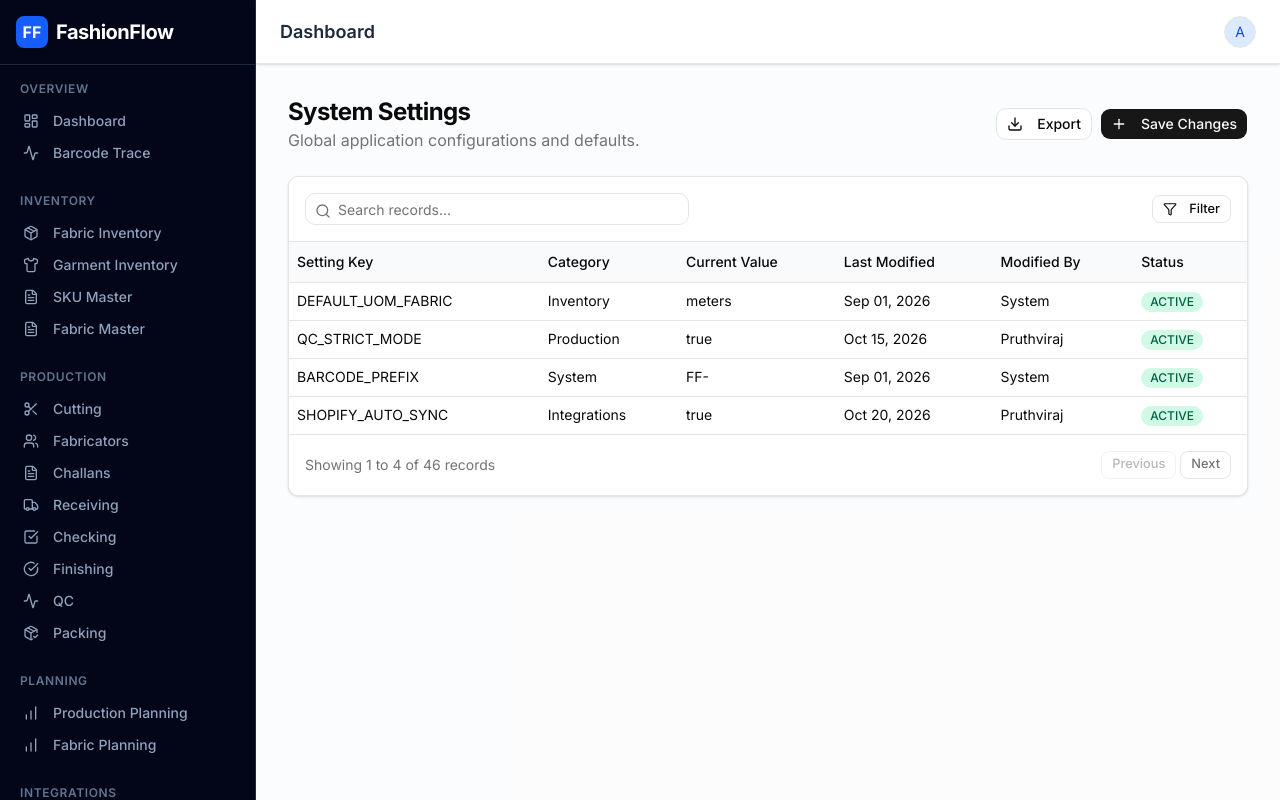
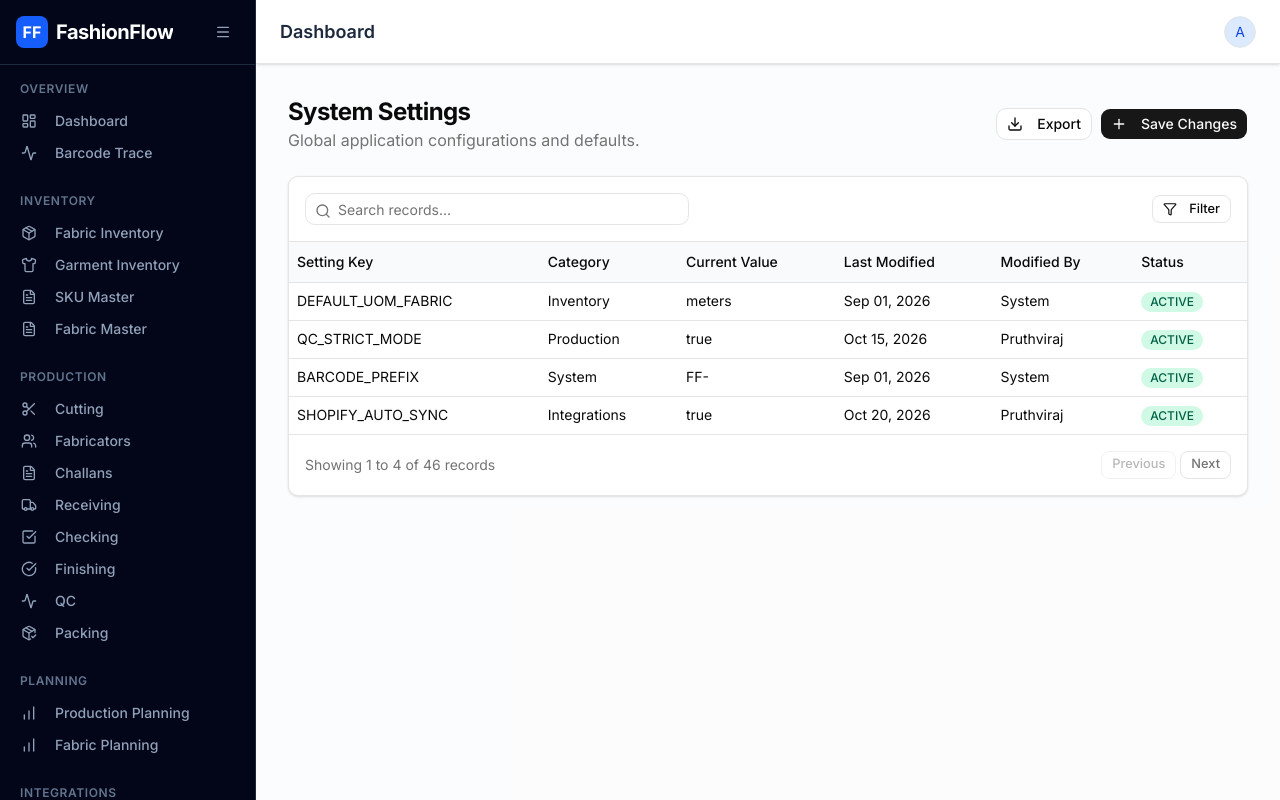
Before and after one commit to pruthvirajtarode/FashionFlow---Inventory-Manufacturing-Management-MVP, a Next.js app: page /admin/settings in a window 1280 px wide. Built offline with nearby package versions, Linux system fonts and the light colour scheme.

Commit message:
Add scroll-to-top button and desktop sidebar toggle

```diff
--- a/src/app/layout.tsx
+++ b/src/app/layout.tsx
@@ -4,6 +4,7 @@ import "./globals.css";
 import { Sidebar } from "@/components/layout/sidebar";
 import { Header } from "@/components/layout/header";
 import { Toaster } from "@/components/ui/sonner";
+import { ScrollToTop } from "@/components/ui/scroll-to-top";
 
 const inter = Inter({ subsets: ["latin"] });
 
@@ -32,6 +33,7 @@ export default function RootLayout({
           </div>
         </div>
         <Toaster />
+        <ScrollToTop />
       </body>
     </html>
   );
--- a/src/components/layout/sidebar.tsx
+++ b/src/components/layout/sidebar.tsx
@@ -1,9 +1,13 @@
+"use client"
+
 import Link from 'next/link'
+import { useState } from 'react'
 import { Button } from '@/components/ui/button'
+import { cn } from '@/lib/utils'
 import {
   LayoutDashboard, Package, Shirt, Scissors, Truck,
   CheckSquare, CheckCircle, PackageCheck, FileText,
-  BarChart, Users, Settings, Activity, ShoppingCart
+  BarChart, Users, Settings, Activity, ShoppingCart, Menu
 } from 'lucide-react'
 
 const routes = [
@@ -60,24 +64,57 @@ const routes = [
 ]
 
 export function Sidebar({ onNavigate }: { onNavigate?: () => void }) {
+  const [isCollapsed, setIsCollapsed] = useState(false)
+
   return (
-    <div className="flex flex-col h-full bg-slate-950 text-slate-300 w-64 flex-shrink-0 border-r border-slate-800">
-      <div className="p-4 flex items-center gap-2 border-b border-slate-800">
-        <div className="h-8 w-8 bg-blue-600 rounded-md flex items-center justify-center text-white font-bold">FF</div>
-        <span className="text-xl font-bold text-white tracking-tight">FashionFlow</span>
+    <div className={cn(
+      "flex flex-col h-full bg-slate-950 text-slate-300 flex-shrink-0 border-r border-slate-800 transition-all duration-300",
+      isCollapsed ? "w-16" : "w-64"
+    )}>
+      <div className={cn(
+        "p-4 flex items-center border-b border-slate-800",
+        isCollapsed ? "justify-center" : "justify-between"
+      )}>
+        <div className="flex items-center gap-2 overflow-hidden">
+          <div className="h-8 w-8 bg-blue-600 rounded-md flex items-center justify-center text-white font-bold shrink-0">FF</div>
+          {!isCollapsed && <span className="text-xl font-bold text-white tracking-tight whitespace-nowrap">FashionFlow</span>}
+        </div>
+        {!isCollapsed && (
+          <Button variant="ghost" size="icon" className="text-slate-400 hover:text-white" onClick={() => setIsCollapsed(true)}>
+            <Menu className="h-5 w-5" />
+          </Button>
+        )}
       </div>
-      <div className="flex-1 overflow-y-auto py-4">
+
+      {isCollapsed && (
+        <div className="flex justify-center p-2 border-b border-slate-800">
+          <Button variant="ghost" size="icon" className="text-slate-400 hover:text-white" onClick={() => setIsCollapsed(false)}>
+            <Menu className="h-5 w-5" />
+          </Button>
+        </div>
+      )}
+
+      <div className="flex-1 overflow-y-auto overflow-x-hidden py-4 custom-scrollbar">
         {routes.map((group, idx) => (
-          <div key={idx} className="mb-6 px-3">
-            <h3 className="mb-2 px-2 text-xs font-semibold uppercase tracking-wider text-slate-500">
-              {group.heading}
-            </h3>
+          <div key={idx} className="mb-6 px-2">
+            {!isCollapsed && (
+              <h3 className="mb-2 px-3 text-xs font-semibold uppercase tracking-wider text-slate-500 whitespace-nowrap">
+                {group.heading}
+              </h3>
+            )}
             <div className="space-y-1">
               {group.items.map((item, i) => (
                 <Link key={i} href={item.path} onClick={onNavigate}>
-                  <Button variant="ghost" className="w-full justify-start text-slate-400 hover:text-white hover:bg-slate-800">
-                    <item.icon className="mr-2 h-4 w-4" />
-                    {item.name}
+                  <Button
+                    variant="ghost"
+                    className={cn(
+                      "w-full text-slate-400 hover:text-white hover:bg-slate-800",
+                      isCollapsed ? "justify-center px-0" : "justify-start px-3"
+                    )}
+                    title={isCollapsed ? item.name : undefined}
+                  >
+                    <item.icon className={cn("h-4 w-4 shrink-0", !isCollapsed && "mr-3")} />
+                    {!isCollapsed && <span className="truncate">{item.name}</span>}
                   </Button>
                 </Link>
               ))}
--- /dev/null
+++ b/src/components/ui/scroll-to-top.tsx
@@ -0,0 +1,52 @@
+"use client"
+
+import { useState, useEffect } from "react"
+import { ArrowUp } from "lucide-react"
+import { Button } from "@/components/ui/button"
+
+export function ScrollToTop() {
+  const [isVisible, setIsVisible] = useState(false)
+
+  useEffect(() => {
+    const mainElement = document.querySelector('main')
+
+    const toggleVisibility = () => {
+      if (mainElement && mainElement.scrollTop > 300) {
+        setIsVisible(true)
+      } else {
+        setIsVisible(false)
+      }
+    }
+
+    if (mainElement) {
+      mainElement.addEventListener("scroll", toggleVisibility)
+      return () => mainElement.removeEventListener("scroll", toggleVisibility)
+    }
+  }, [])
+
+  const scrollToTop = () => {
+    const mainElement = document.querySelector('main')
+    if (mainElement) {
+      mainElement.scrollTo({
+        top: 0,
+        behavior: "smooth"
+      })
+    }
+  }
+
+  if (!isVisible) {
+    return null
+  }
+
+  return (
+    <Button
+      variant="default"
+      size="icon"
+      className="fixed bottom-8 right-8 h-12 w-12 rounded-full shadow-lg z-50 transition-all duration-300 hover:scale-110 bg-blue-600 hover:bg-blue-700"
+      onClick={scrollToTop}
+      aria-label="Scroll to top"
+    >
+      <ArrowUp className="h-6 w-6 text-white" />
+    </Button>
+  )
+}
```
